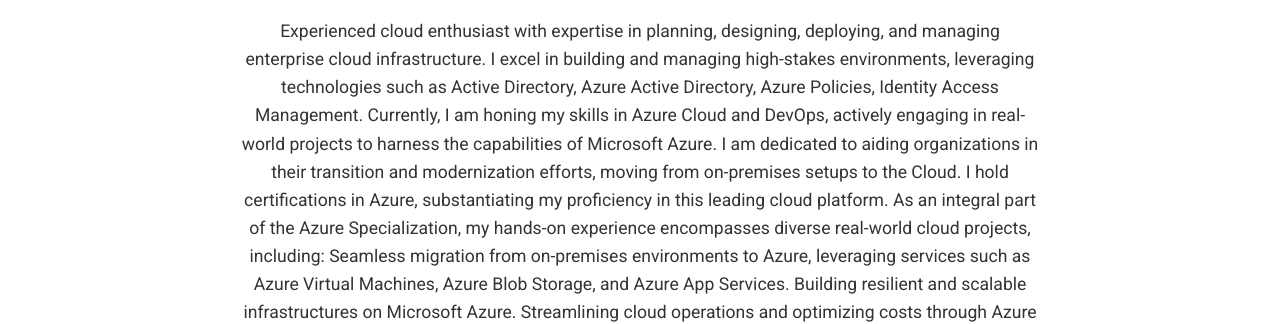
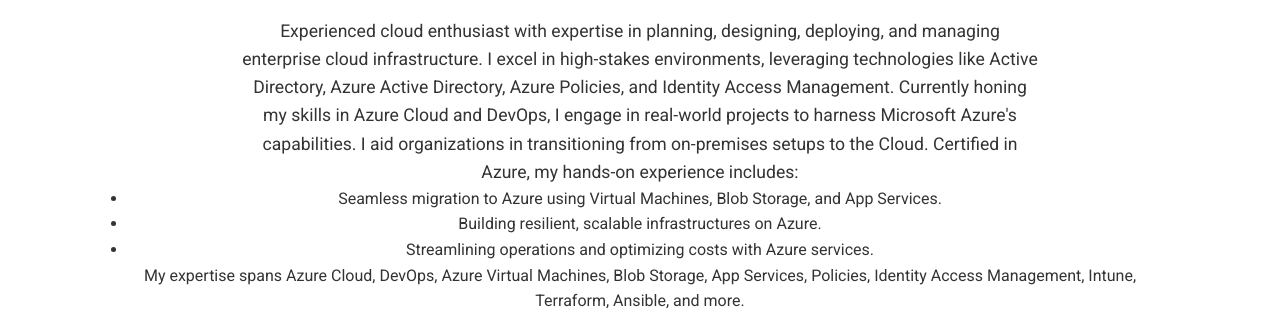
Before and after one commit to xavierihee/portfolio-landing, a website: page src/index.html in a window 1280 px wide. Shown: the part 645-969 px from the top of the page. Drawn offline with Linux system fonts and the light colour scheme.

Commit message:
list experiences

```diff
--- a/src/index.html
+++ b/src/index.html
@@ -46,14 +46,18 @@
   <section id="about">
     <div class="container">
       <h2>About Me</h2>
-      <p>Experienced cloud enthusiast with expertise in planning, designing, deploying, and managing enterprise cloud infrastructure. I excel in building and managing high-stakes environments, leveraging technologies such as Active Directory, Azure Active Directory, Azure Policies, Identity Access Management.
-        Currently, I am honing my skills in Azure Cloud and DevOps, actively engaging in real-world projects to harness the capabilities of Microsoft Azure. I am dedicated to aiding organizations in their transition and modernization efforts, moving from on-premises setups to the Cloud.
-        I hold certifications in Azure, substantiating my proficiency in this leading cloud platform.
-        As an integral part of the Azure Specialization, my hands-on experience encompasses diverse real-world cloud projects, including:
-        Seamless migration from on-premises environments to Azure, leveraging services such as Azure Virtual Machines, Azure Blob Storage, and Azure App Services.
-        Building resilient and scalable infrastructures on Microsoft Azure.
-        Streamlining cloud operations and optimizing costs through Azure services.
-        My areas of expertise encompass Azure Cloud, DevOps, Azure Virtual Machines, Azure Blob Storage, Azure App Services, Azure Policies, Identity Access Management, Intune, Terraform, Ansible, and beyond.</p>
+      <p>Experienced cloud enthusiast with expertise in planning, designing, deploying, and managing enterprise cloud infrastructure. I excel in high-stakes environments, leveraging technologies like Active Directory, Azure Active Directory, Azure Policies, and Identity Access Management.
+
+        Currently honing my skills in Azure Cloud and DevOps, I engage in real-world projects to harness Microsoft Azure's capabilities. I aid organizations in transitioning from on-premises setups to the Cloud.
+
+        Certified in Azure, my hands-on experience includes:
+        <ul>
+          <li>Seamless migration to Azure using Virtual Machines, Blob Storage, and App Services.</li>
+          <li>Building resilient, scalable infrastructures on Azure.</li>
+          <li>Streamlining operations and optimizing costs with Azure services.</li>
+        </ul>
+
+        My expertise spans Azure Cloud, DevOps, Azure Virtual Machines, Blob Storage, App Services, Policies, Identity Access Management, Intune, Terraform, Ansible, and more.</p>
     </div>
   </section>
 
```
